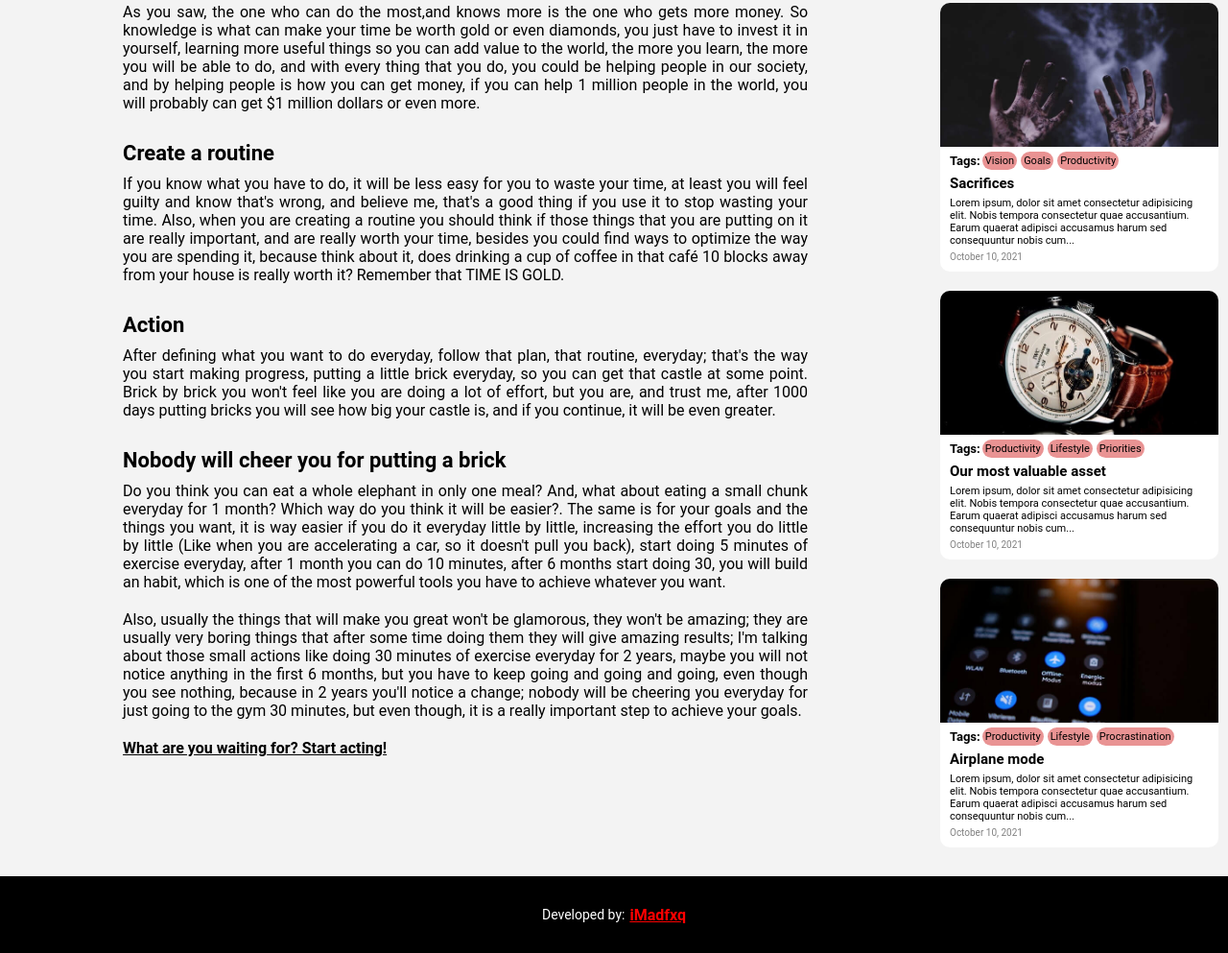
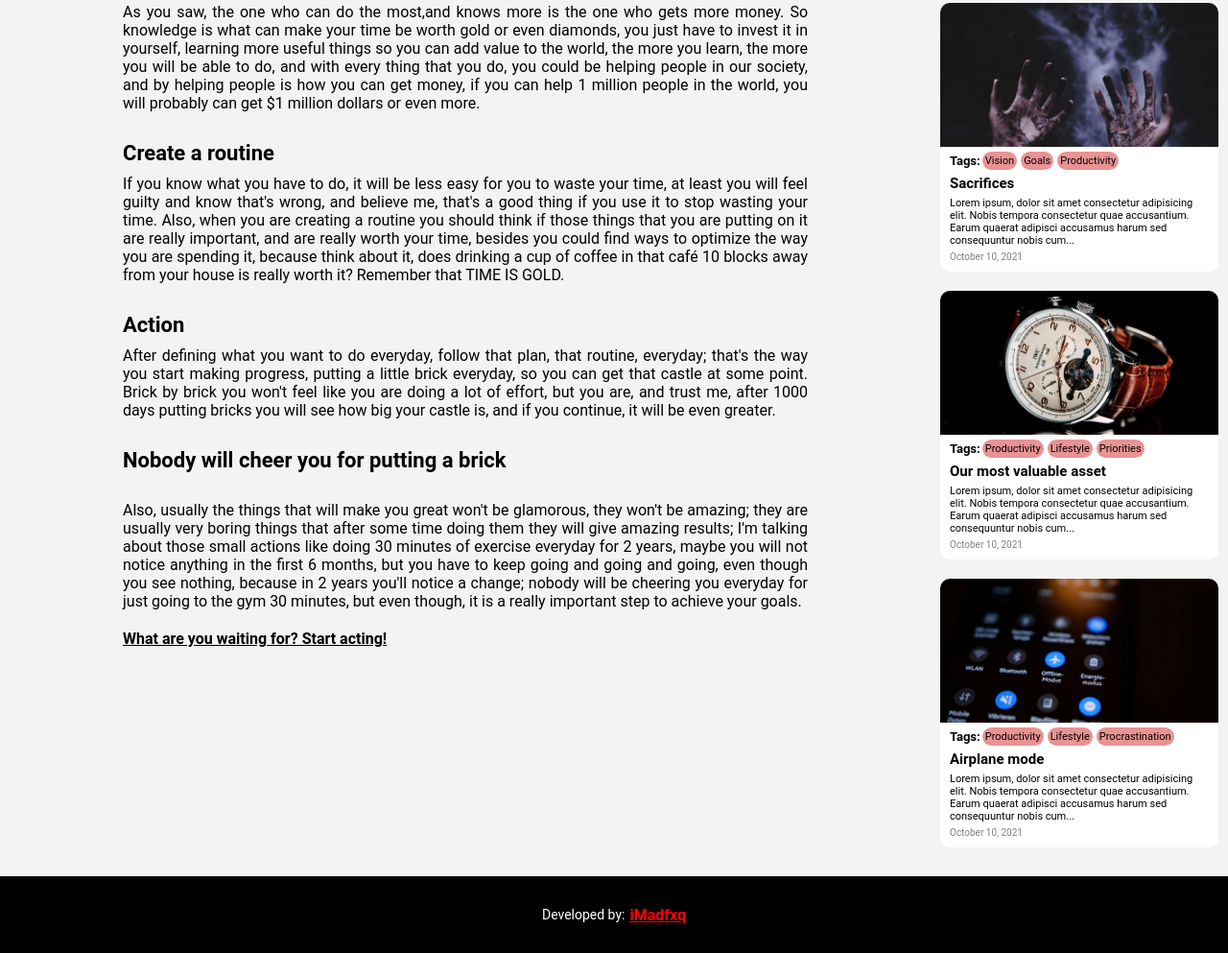
Before and after one commit to iMadfxq/my-blog, a website: page posts/3-ourMostValAsset.html in a window 1280 px wide. Shown: the part 537-1530 px from the top of the page at 96% size. Drawn offline with Linux system fonts and the light colour scheme.

Commit message:
new paragraph

```diff
--- a/posts/3-ourMostValAsset.html
+++ b/posts/3-ourMostValAsset.html
@@ -43,7 +43,7 @@
         <h2>Action</h2>
         <p>After defining what you want to do everyday, follow that plan, that routine, everyday; that's the way you start making progress, putting a little brick everyday, so you can get that castle at some point. Brick by brick you won't feel like you are doing a lot of effort, but you are, and trust me, after 1000 days putting bricks you will see how big your castle is, and if you continue, it will be even greater.</p>
         <h2>Nobody will cheer you for putting a brick</h2>
-        <p>Do you think you can eat a whole elephant in only one meal? And, what about eating a small chunk everyday for 1 month? Which way do you think it will be easier?. The same is for your goals and the things you want, it is way easier if you do it everyday little by little, increasing the effort you do little by little (Like when you are accelerating a car, so it doesn't pull you back), start doing 5 minutes of exercise everyday, after 1 month you can do 10 minutes, after 6 months start doing 30, you will build an habit, which is one of the most powerful tools you have to achieve whatever you want.</p>
+        <p></p>
         <p>Also, usually the things that will make you great won't be glamorous, they won't be amazing; they are usually very boring things that after some time doing them they will give amazing results; I'm talking about those small actions like doing 30 minutes of exercise everyday for 2 years, maybe you will not notice anything in the first 6 months, but you have to keep going and going and going, even though you see nothing, because in 2 years you'll notice a change; nobody will be cheering you everyday for just going to the gym 30 minutes, but even though, it is a really important step to achieve your goals.</p>
         <p id="call">What are you waiting for? Start acting!</p>
       </section>
```
